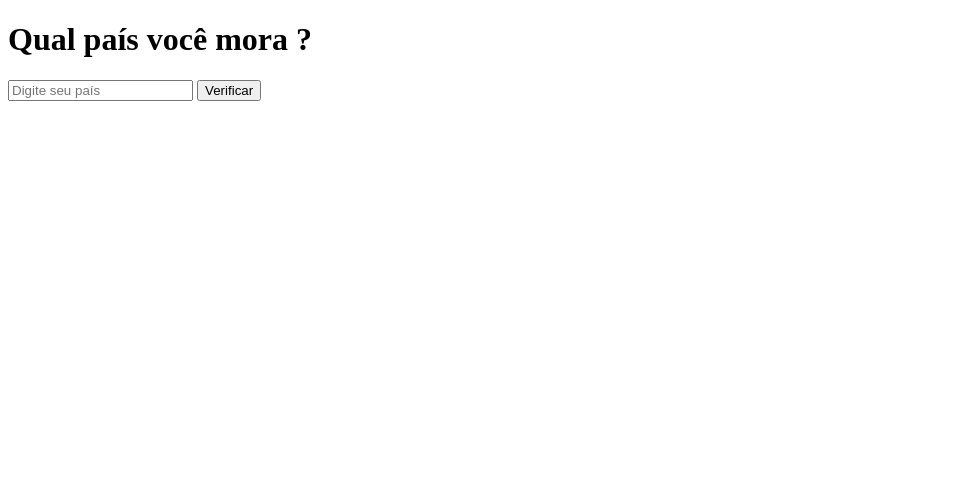
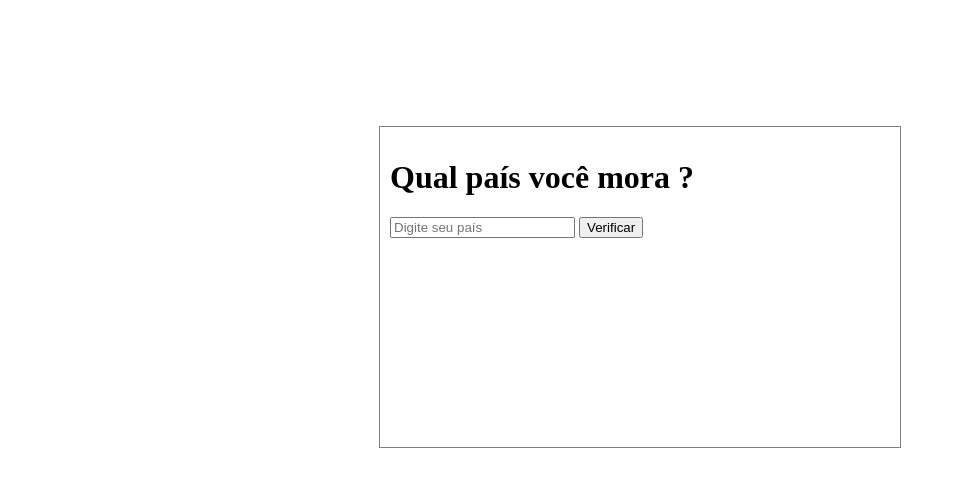
Before and after one commit to RafaelContact/CursoEmVideoJS, a plain HTML site: page 09.html in a window 1280 px wide. Shown: the whole page, without its empty margins (0-956 px from the left). Drawn offline with Linux system fonts and the light colour scheme.

Commit message:
feat: adicionando css e corrigindo script

```diff
--- a/09.html
+++ b/09.html
@@ -6,24 +6,33 @@
     <meta name="viewport" content="width=device-width, initial-scale=1.0">
     <title>País</title>
     <style>
+        main{
+            width: 500px;
+            height: 300px;
+            margin: auto;
+            margin-top: 10%;
+            padding: 10px;
+            border: 1px solid gray;
+        }
         p{
             background-color: gray;
         }
     </style>
 </head>
 <body>
+    <main>
     <h1>Qual país você mora ? </h1>
     <input type="text" name="contry" id="contry" placeholder="Digite seu país">
     <input type="submit" name="button" id="butoon" value="Verificar" onclick="obter()">
     <p id="result"></p>
-
+    </main>
     <script>
 
         function obter(){
         var contry = window.document.getElementById('contry').value
         var result = window.document.getElementById('result')
         var contry1 = String(contry.value)
-         if (contry = 'Brasil'){
+         if (contry == 'brasil'){
              result.innerHTML +=('<p>você é Brasileiro</p>')
          } else{
             result.innerHTML += ('<p>Você é estrangeiro!</p>')
```
